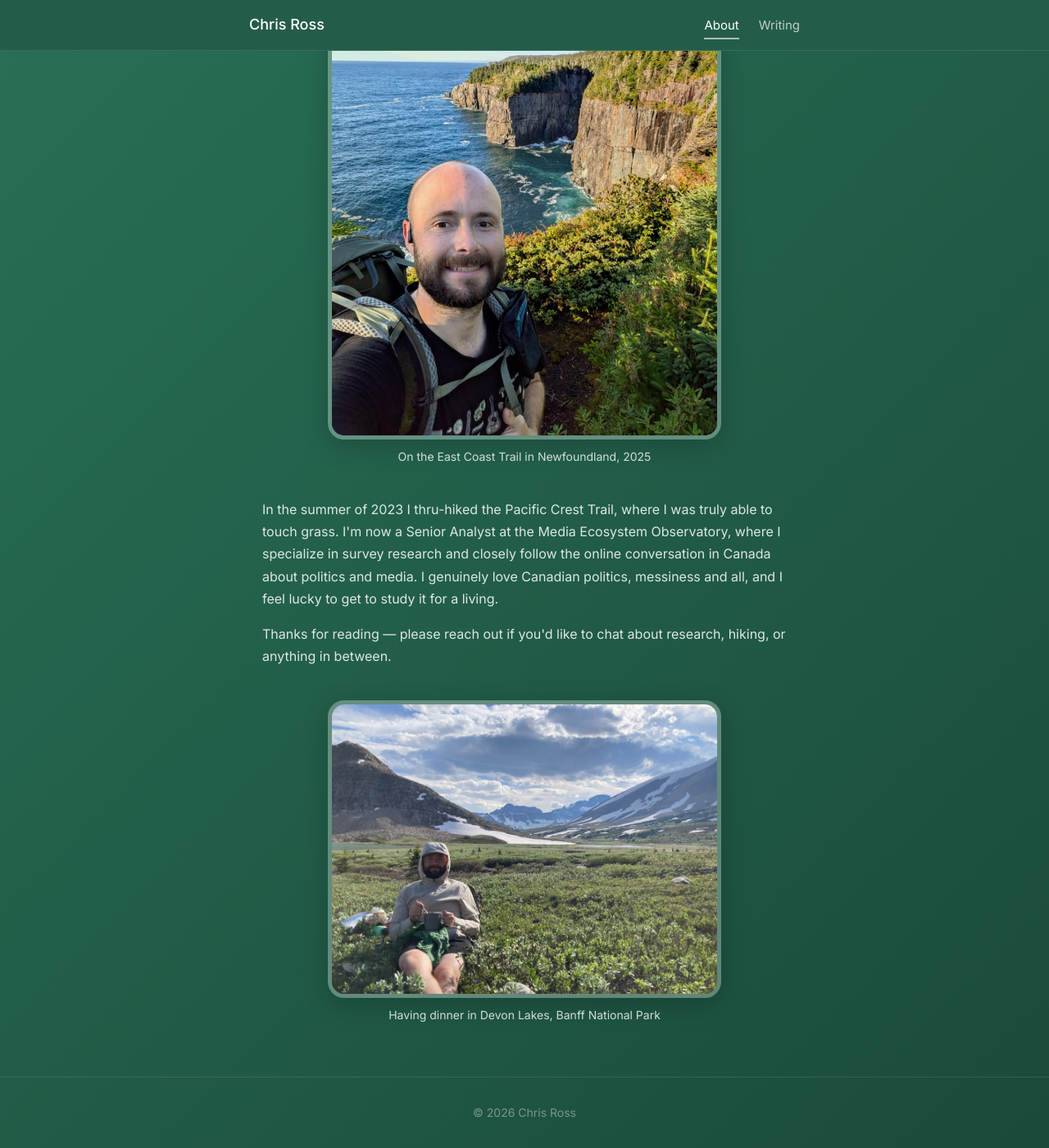
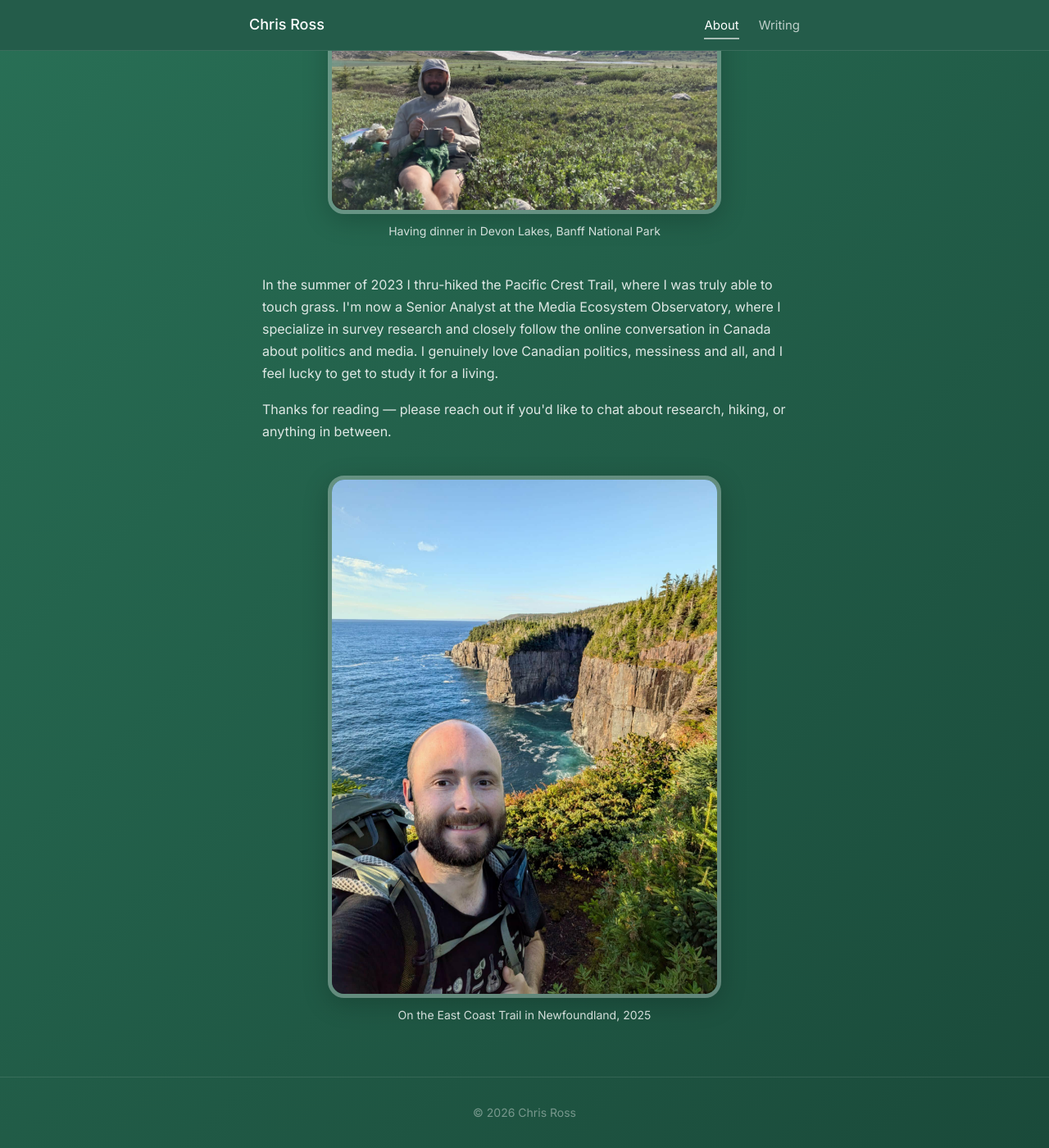
Before and after one commit to chrispross/chrispross.github.io, a Jekyll site: the page built from about.md, in a window 1280 px wide and 1400 px high, scrolled down 824 px. Shown: the whole window at 82% size. Built offline with Jekyll 4.4.1, drawn with Linux system fonts in a browser that asks for light colours.

Commit message:
Swap order of Banff and Newfoundland photos
Co-Authored-By: Claude Sonnet 5 <noreply@anthropic.com>

```diff
--- a/about.md
+++ b/about.md
@@ -94,8 +94,8 @@ permalink: /about/
   </div>
 
   <div class="about-inline-photo">
-    <img src="/assets/images/about.jpeg" alt="Chris Ross on the East Coast Trail" class="about-photo">
-    <p class="about-caption">On the East Coast Trail in Newfoundland, 2025</p>
+    <img src="/assets/images/devon-lakes-banff.jpg" alt="Chris Ross having dinner at Devon Lakes, Banff National Park" class="about-photo">
+    <p class="about-caption">Having dinner in Devon Lakes, Banff National Park</p>
   </div>
 
   <div class="about-bio">
@@ -104,8 +104,8 @@ permalink: /about/
   </div>
 
   <div class="about-end-photo">
-    <img src="/assets/images/devon-lakes-banff.jpg" alt="Chris Ross having dinner at Devon Lakes, Banff National Park" class="about-photo">
-    <p class="about-caption">Having dinner in Devon Lakes, Banff National Park</p>
+    <img src="/assets/images/about.jpeg" alt="Chris Ross on the East Coast Trail" class="about-photo">
+    <p class="about-caption">On the East Coast Trail in Newfoundland, 2025</p>
   </div>
 </div>
 </div>
```
